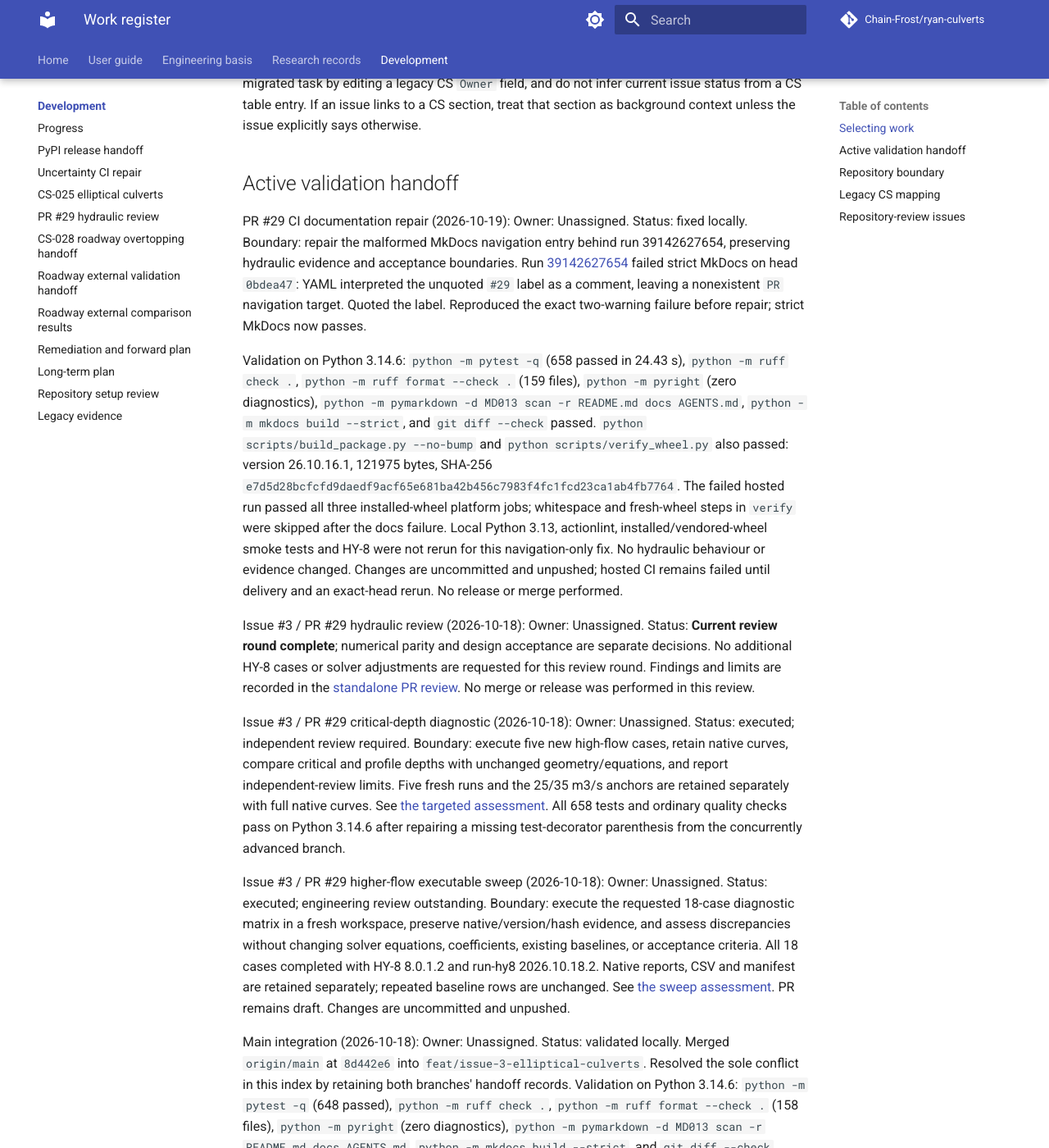
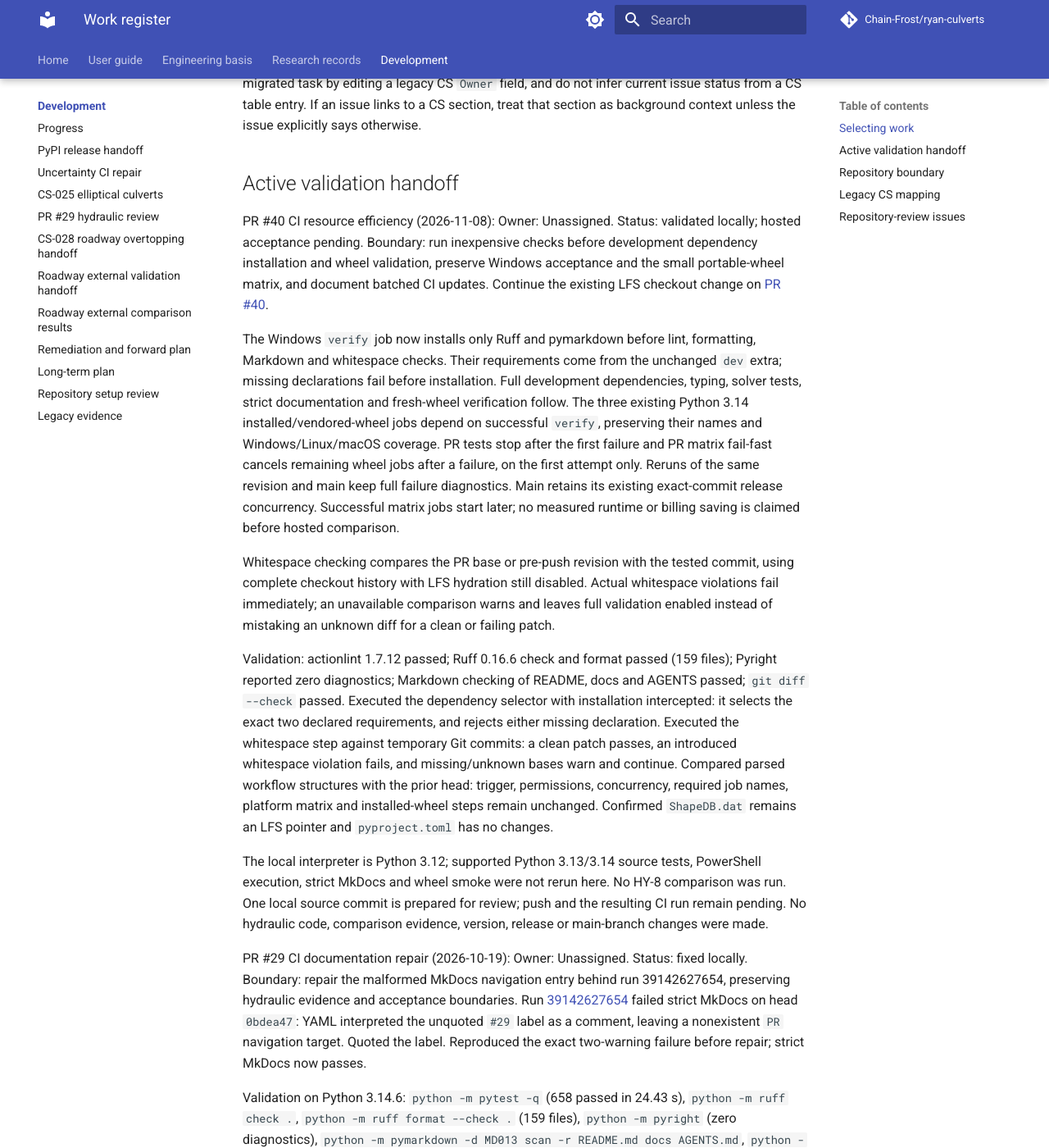
Before and after one commit to Chain-Frost/ryan-culverts, an MkDocs documentation site: the page built from docs/work/README.md, in a window 1280 px wide and 1400 px high, scrolled down 399 px. Shown: the whole window at 82% size. Built offline with MkDocs 1.6.1 and Material for MkDocs 9.7.7, drawn with Linux system fonts in a browser that asks for light colours; comment, search, counter and statistics services are not loaded.

Commit message:
[ci] Avoid LFS downloads and fail before expensive validation (#40)
Keep routine checkout source-only, run lightweight checks before the full development installation, and gate the existing three-platform installed-wheel matrix on Windows verification.

Preserve normal dependencies and main validation. Stop early only on first PR attempts, and document Windows-first validation and batched pushes.

[skip release]

```diff
--- a/docs/work/README.md
+++ b/docs/work/README.md
@@ -16,6 +16,44 @@ from a CS table entry. If an issue links to a CS section, treat that section as
 context unless the issue explicitly says otherwise.
 
 ## Active validation handoff
+
+PR #40 CI resource efficiency (2026-11-08): Owner: Unassigned.
+Status: validated locally; hosted acceptance pending.
+Boundary: run inexpensive checks before development dependency installation and wheel
+validation, preserve Windows acceptance and the small portable-wheel matrix, and document
+batched CI updates. Continue the existing LFS checkout change on
+[PR #40](https://github.com/Chain-Frost/ryan-culverts/pull/40).
+
+The Windows `verify` job now installs only Ruff and pymarkdown before lint, formatting,
+Markdown and whitespace checks. Their requirements come from the unchanged `dev` extra;
+missing declarations fail before installation. Full development dependencies, typing,
+solver tests, strict documentation and fresh-wheel verification follow. The three existing
+Python 3.14 installed/vendored-wheel jobs depend on successful `verify`, preserving their
+names and Windows/Linux/macOS coverage. PR tests stop after the first failure and PR matrix
+fail-fast cancels remaining wheel jobs after a failure, on the first attempt only. Reruns
+of the same revision and main keep full failure diagnostics. Main retains its existing
+exact-commit release concurrency. Successful matrix jobs start later; no measured runtime
+or billing saving is claimed before hosted comparison.
+
+Whitespace checking compares the PR base or pre-push revision with the tested commit,
+using complete checkout history with LFS hydration still disabled. Actual whitespace
+violations fail immediately; an unavailable comparison warns and leaves full validation
+enabled instead of mistaking an unknown diff for a clean or failing patch.
+
+Validation: actionlint 1.7.12 passed; Ruff 0.16.6 check and format passed (159 files);
+Pyright reported zero diagnostics; Markdown checking of README, docs and AGENTS passed;
+`git diff --check` passed. Executed the dependency selector with installation intercepted:
+it selects the exact two declared requirements, and rejects either missing declaration.
+Executed the whitespace step against temporary Git commits: a clean patch passes, an
+introduced whitespace violation fails, and missing/unknown bases warn and continue.
+Compared parsed workflow structures with the prior head: trigger, permissions, concurrency,
+required job names, platform matrix and installed-wheel steps remain unchanged. Confirmed
+`ShapeDB.dat` remains an LFS pointer and `pyproject.toml` has no changes.
+
+The local interpreter is Python 3.12; supported Python 3.13/3.14 source tests, PowerShell
+execution, strict MkDocs and wheel smoke were not rerun here. No HY-8 comparison was run.
+One local source commit is prepared for review; push and the resulting CI run remain pending.
+No hydraulic code, comparison evidence, version, release or main-branch changes were made.
 
 PR #29 CI documentation repair (2026-10-19): Owner: Unassigned. Status: fixed locally.
 Boundary: repair the malformed MkDocs navigation entry behind run 39142627654,
```
Also changed, not shown: AGENTS.md (+19 -0 lines), 1 other file.
